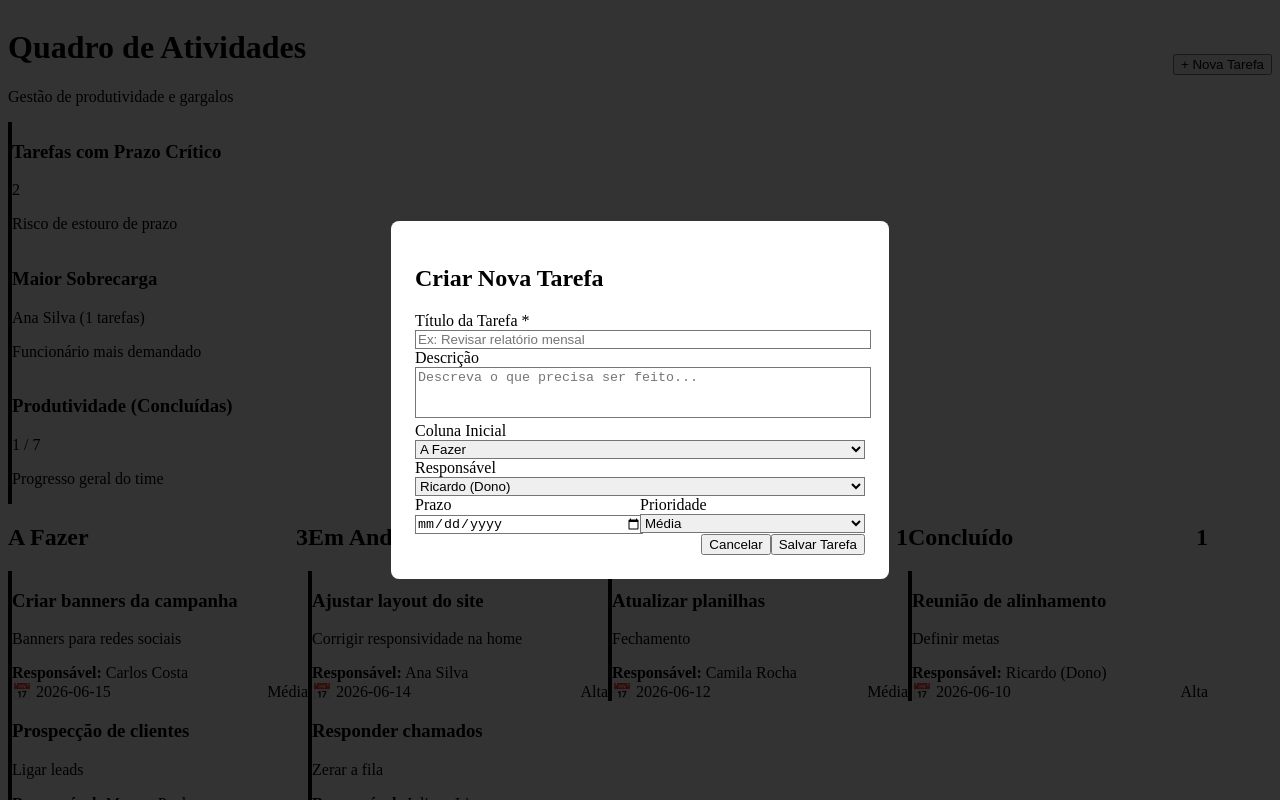
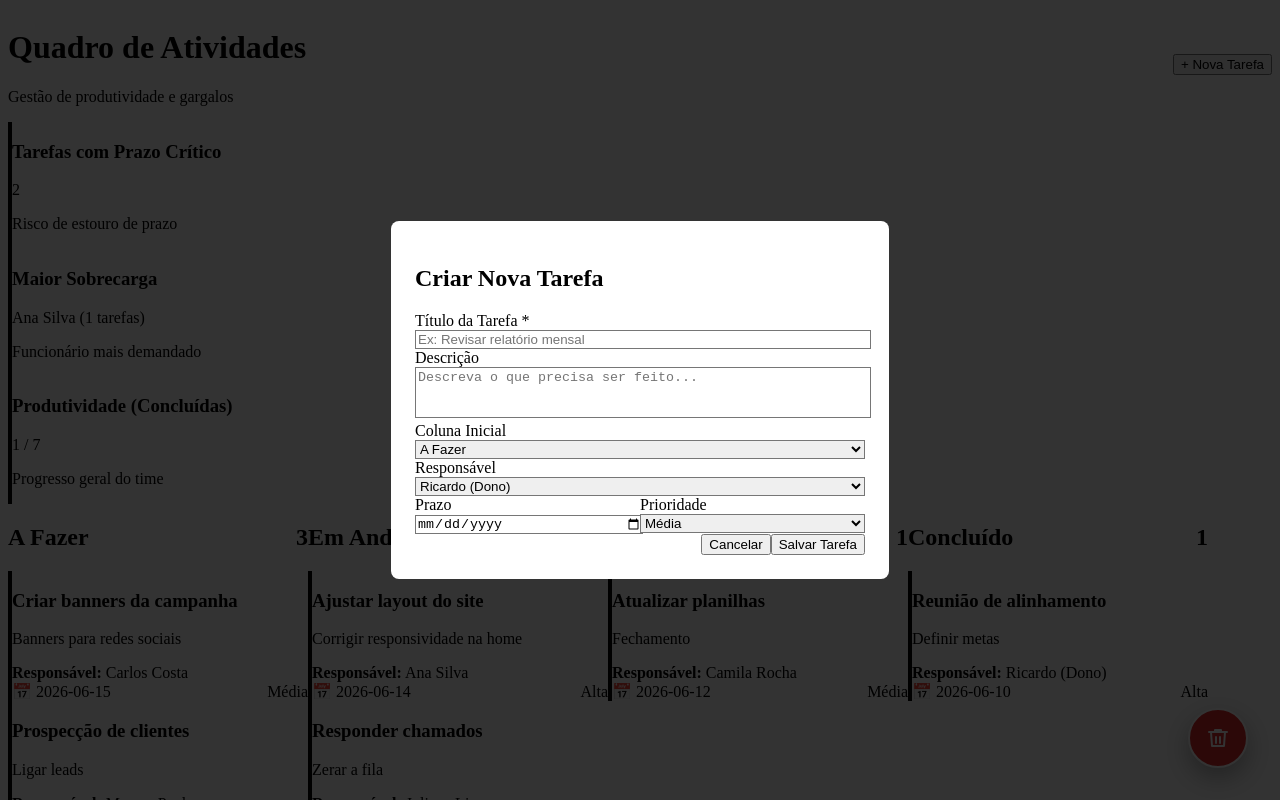
Before and after one commit to joaogabriel700/gerenciador-tarefas-equipe, a React (Vite) app: page / in a window 1280 px wide. Both pictures are taken after a click on the button "+ Nova Tarefa". Shown: the top 800 px of the page. Built offline with nearby package versions, Linux system fonts and the light colour scheme.

Commit message:
Icone de lixeira no canto inferior direito

```diff
--- a/src/App.tsx
+++ b/src/App.tsx
@@ -54,9 +54,17 @@ export default function App() {
 
   const handleDragStart = (e: React.DragEvent, taskId: string) => e.dataTransfer.setData('taskId', taskId);
   const handleDragOver = (e: React.DragEvent) => e.preventDefault();
+
   const handleDrop = (e: React.DragEvent, novaColuna: Status) => {
     const idDaTarefa = e.dataTransfer.getData('taskId');
     setTasks(prev => prev.map(task => task.id === idDaTarefa ? { ...task, status: novaColuna } : task));
+  };
+
+  const handleDropDelete = (e: React.DragEvent) => {
+    const idDaTarefa = e.dataTransfer.getData('taskId');
+    if (idDaTarefa) {
+      setTasks(prev => prev.filter(task => task.id !== idDaTarefa));
+    }
   };
 
   const tarefasCriticas = tasks.filter(t => t.priority === 'Alta' && t.status !== 'Concluído').length;
@@ -75,21 +83,25 @@ export default function App() {
   const concluidas = tasks.filter(t => t.status === 'Concluído').length;
 
   return (
-    <div className="min-h-screen bg-gray-100 p-8">
+    <div className="min-h-screen bg-gray-100 p-8 relative">
+
+      {/* HEADER */}
       <header className="mb-8 flex justify-between items-center">
         <div>
           <h1 className="text-3xl font-bold text-gray-800">Quadro de Atividades</h1>
           <p className="text-gray-600">Gestão de produtividade e gargalos</p>
         </div>
-
-        <button
-          onClick={() => setIsModalOpen(true)}
-          className="bg-blue-600 text-white px-6 py-2 rounded-lg font-medium hover:bg-blue-700 transition-colors"
-        >
-          + Nova Tarefa
-        </button>
+        <div className="flex items-center gap-4">
+          <button
+            onClick={() => setIsModalOpen(true)}
+            className="bg-blue-600 text-white px-6 py-2 rounded-lg font-medium hover:bg-blue-700 transition-colors cursor-pointer"
+          >
+            + Nova Tarefa
+          </button>
+        </div>
       </header>
 
+      {/* CARDS DE MÉTRICAS */}
       <div className="grid grid-cols-1 md:grid-cols-3 gap-6 mb-8">
         <div className="bg-white p-6 rounded-lg shadow-sm border-l-4 border-red-500">
           <h3 className="text-gray-500 text-sm font-medium">Tarefas com Prazo Crítico</h3>
@@ -108,6 +120,7 @@ export default function App() {
         </div>
       </div>
 
+      {/* COLUNAS DO KANBAN */}
       <div className="flex gap-6 overflow-x-auto pb-4">
         {colunas.map((coluna) => (
           <div
@@ -141,7 +154,9 @@ export default function App() {
                     </div>
 
                     <div className="mt-3 flex justify-between items-center text-xs font-medium text-gray-400">
-                      <span className="bg-gray-100 px-2 py-1 rounded">📅 {task.deadline || 'Sem prazo'}</span>
+                      <span className="bg-gray-100 px-2 py-1 rounded">
+                        📅 {task.deadline || 'Sem prazo'}
+                      </span>
                       <span className={`${
                         task.priority === 'Alta' ? 'text-red-500' :
                         task.priority === 'Média' ? 'text-yellow-500' : 'text-blue-500'
@@ -156,17 +171,73 @@ export default function App() {
         ))}
       </div>
 
-      {/* JANELA DO MODAL FORÇADA NO ESTILO BRUTO (INLINE CSS) */}
+      {/* LIXEIRA FLUTUANTE */}
+      <div
+        onDragOver={handleDragOver}
+        onDrop={handleDropDelete}
+        title="Arraste e solte um cartão aqui para excluí-lo"
+        style={{
+          position: 'fixed',
+          bottom: '32px',
+          right: '32px',
+          width: '56px',
+          height: '56px',
+          backgroundColor: '#dc2626',
+          borderRadius: '50%',
+          display: 'flex',
+          alignItems: 'center',
+          justifyContent: 'center',
+          cursor: 'pointer',
+          boxShadow: '0 10px 25px rgba(0,0,0,0.3)',
+          border: '2px solid white',
+          zIndex: 99999,
+        }}
+      >
+        <svg
+          xmlns="http://www.w3.org/2000/svg"
+          width="24"
+          height="24"
+          viewBox="0 0 24 24"
+          fill="none"
+          stroke="white"
+          strokeWidth="2"
+          strokeLinecap="round"
+          strokeLinejoin="round"
+        >
+          <polyline points="3 6 5 6 21 6"/>
+          <path d="M19 6l-1 14H6L5 6"/>
+          <path d="M10 11v6"/>
+          <path d="M14 11v6"/>
+          <path d="M9 6V4h6v2"/>
+        </svg>
+      </div>
+
+      {/* MODAL DE NOVA TAREFA */}
       {isModalOpen && (
-        <div style={{
-          position: 'fixed', top: 0, left: 0, width: '100vw', height: '100vh',
-          backgroundColor: 'rgba(0,0,0,0.8)', zIndex: 2147483647,
-          display: 'flex', alignItems: 'center', justifyContent: 'center'
-        }}>
-          <div style={{
-            backgroundColor: 'white', padding: '24px', borderRadius: '8px',
-            width: '100%', maxWidth: '450px', zIndex: 2147483648
-          }}>
+        <div
+          style={{
+            position: 'fixed',
+            top: 0,
+            left: 0,
+            width: '100vw',
+            height: '100vh',
+            backgroundColor: 'rgba(0,0,0,0.8)',
+            zIndex: 2147483647,
+            display: 'flex',
+            alignItems: 'center',
+            justifyContent: 'center',
+          }}
+        >
+          <div
+            style={{
+              backgroundColor: 'white',
+              padding: '24px',
+              borderRadius: '8px',
+              width: '100%',
+              maxWidth: '450px',
+              zIndex: 2147483648,
+            }}
+          >
             <h2 className="mb-4 text-xl font-bold text-gray-800">Criar Nova Tarefa</h2>
 
             <form onSubmit={salvarTarefa} className="flex flex-col gap-4">
@@ -229,7 +300,6 @@ export default function App() {
                     onChange={e => setNovaTarefa({ ...novaTarefa, deadline: e.target.value })}
                   />
                 </div>
-
                 <div className="flex-1">
                   <label className="block text-sm font-medium text-gray-700">Prioridade</label>
                   <select
@@ -263,6 +333,7 @@ export default function App() {
           </div>
         </div>
       )}
+
     </div>
   );
 }
```
